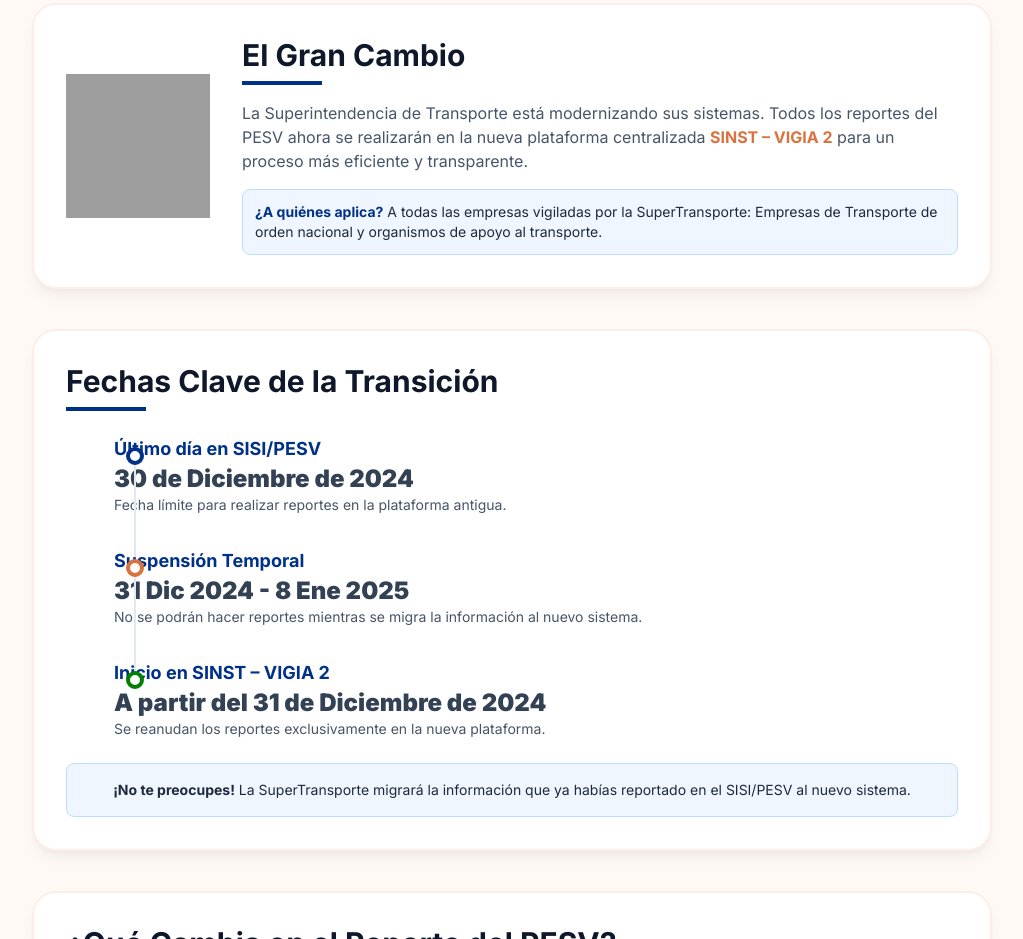
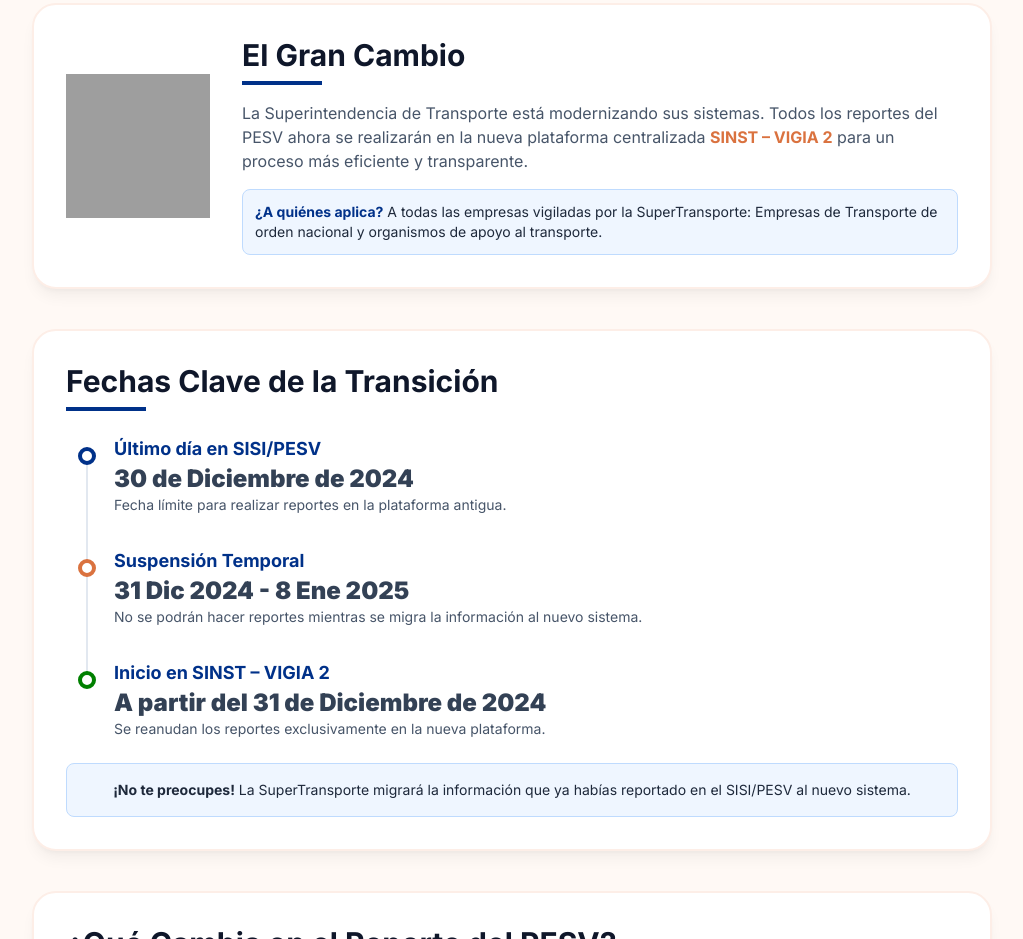
Before and after one commit to redaccionesdeforma-design/actualizacionPESV, a plain HTML site: page Resolucion14305.html in a window 1280 px wide. Shown: the part 341-1280 px from the top of the page, without its empty margins (128-1151 px from the left). Drawn offline with nearby package versions, Linux system fonts and the light colour scheme; grey boxes are pictures that could not be loaded.

Commit message:
Update Resolucion14305.html

```diff
--- a/Resolucion14305.html
+++ b/Resolucion14305.html
@@ -50,6 +50,7 @@
         /* Timeline */
         .timeline-item {
             position: relative;
+            padding-left: 3rem; /* CORRECCIÓN: Espacio para que el texto no se superponga al punto */
         }
         .timeline-item::before {
             content: '';
@@ -230,8 +231,8 @@
                     <h2 class="text-3xl font-bold text-slate-900">Fechas Clave de la Transición</h2>
                     <div class="highlight-line"></div>
                 </div>
-                <!-- Timeline -->
-                <div class="relative pl-12">
+                <!-- Timeline: Se eliminó pl-12 del contenedor padre -->
+                <div class="relative">
                     <div class="timeline-item pb-8">
                         <div class="timeline-dot"></div>
                         <p class="font-bold text-lg" style="color: var(--primary-blue);">Último día en SISI/PESV</p>
```
